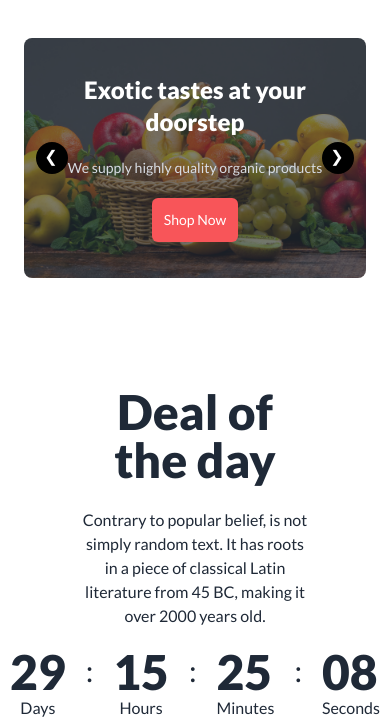
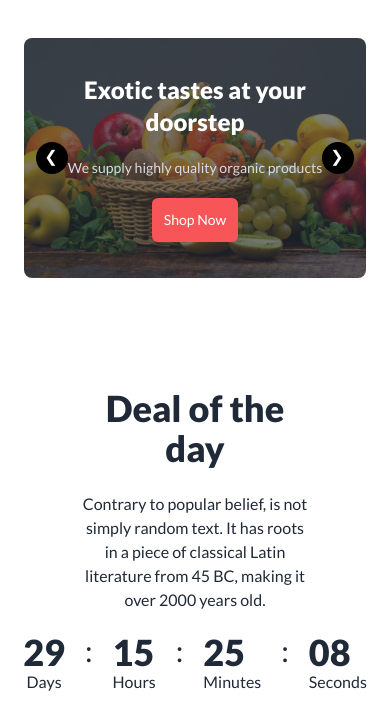
Before and after one commit to Rafi-17/fruit-burst, a plain HTML site: page index.html in a window 390 px wide. Shown: the part 134-853 px from the top of the page. Drawn offline with nearby package versions, Linux system fonts and the light colour scheme; grey boxes are pictures that could not be loaded.

Commit message:
final done

```diff
--- a/index.html
+++ b/index.html
@@ -179,10 +179,10 @@
         </div>
         <!-- banner bonus -->
         <div
-            class="hidden md:flex text-center bg-white max-w-[80%] mx-auto px-14 md:py-2 lg:py-10 md:gap-12 lg:gap-24 relative md:bottom-24 lg:bottom-32  shadow-xl">
+            class="hidden md:flex text-center bg-white w-[80%] mx-auto px-14 md:py-2 lg:py-10 md:gap-12 lg:gap-24 relative md:bottom-24 lg:bottom-32  shadow-xl">
             <div>
                 <img src="./images/fruit1.png" alt="">
-                <p>Strawberry</p>
+                <p>Grape</p>
             </div>
             <div>
                 <img src="./images/fruit2.png" alt="">
@@ -198,7 +198,7 @@
             </div>
             <div>
                 <img src="./images/fruit5.png" alt="">
-                <p>Mango</p>
+                <p>Pomegranate</p>
             </div>
         </div>
     </header>
@@ -208,7 +208,7 @@
             <div class="flex flex-col gap-5 md:flex-row">
                 <!-- content -->
                 <div class="flex-1 text-center md:text-left">
-                    <h3 class="text-5xl font-black mb-6">Deal of the day</h3>
+                    <h3 class="text-4xl md:text-5xl font-black mb-6">Deal of the day</h3>
                     <p class="font-normal text-base">Contrary to popular belief, is not simply random text. It has roots
                         in a piece of classical Latin
                         literature from 45 BC, making it over 2000 years old.</p>
@@ -217,28 +217,28 @@
                 <div
                     class="flex-1 items-center justify-center md:justify-end grid grid-flow-col gap-5 text-center auto-cols-max">
                     <div class="flex flex-col">
-                        <span class="countdown text-5xl font-black">
+                        <span class="countdown text-4xl md:text-5xl font-black">
                             <span style="--value:29;"></span>
                         </span>
                         Days
                     </div>
                     <span class="mb-7 text-3xl">:</span>
                     <div class="flex flex-col">
-                        <span class="countdown text-5xl font-black">
+                        <span class="countdown text-4xl md:text-5xl font-black">
                             <span style="--value:15;"></span>
                         </span>
                         Hours
                     </div>
                     <span class="mb-7 text-3xl">:</span>
                     <div class="flex flex-col">
-                        <span class="countdown text-5xl font-black">
+                        <span class="countdown text-4xl md:text-5xl font-black">
                             <span style="--value:25;"></span>
                         </span>
                         Minutes
                     </div>
                     <span class="mb-7 text-3xl">:</span>
                     <div class="flex flex-col">
-                        <span class="countdown text-5xl font-black">
+                        <span class="countdown text-4xl md:text-5xl font-black">
                             <span style="--value:08;"></span>
                         </span>
                         Seconds
```
